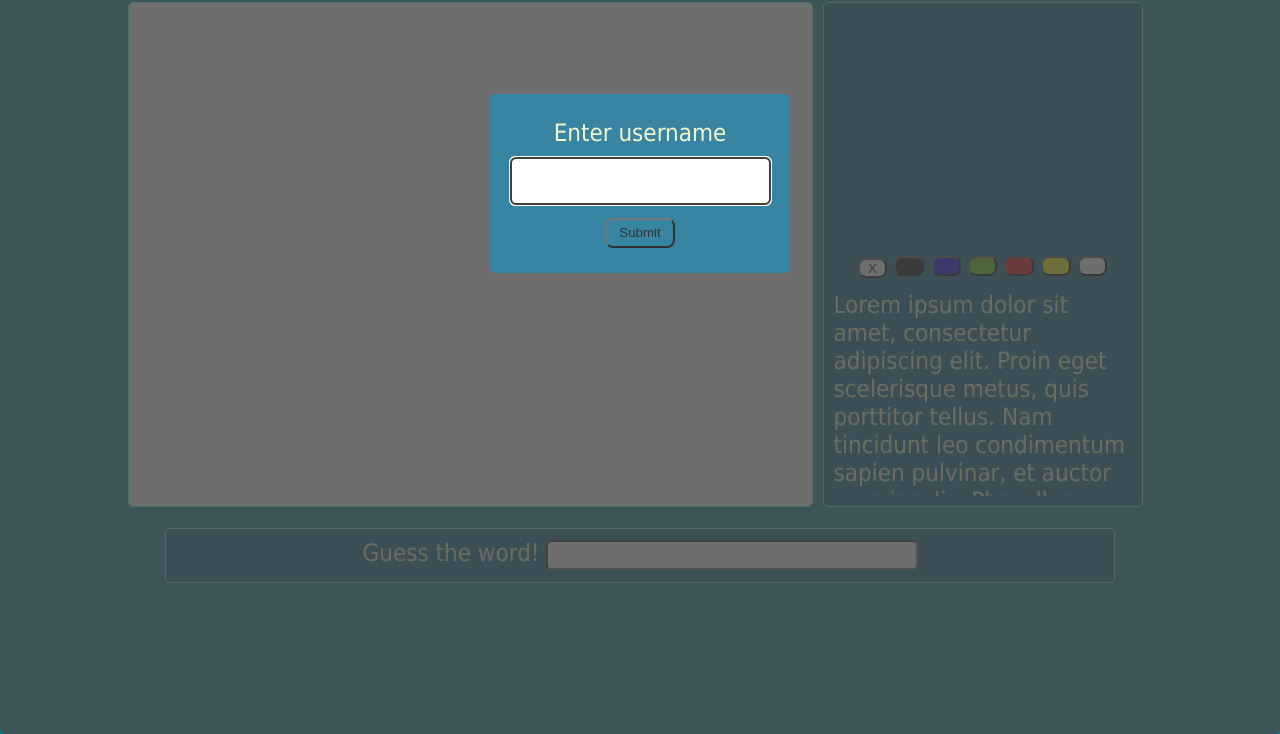
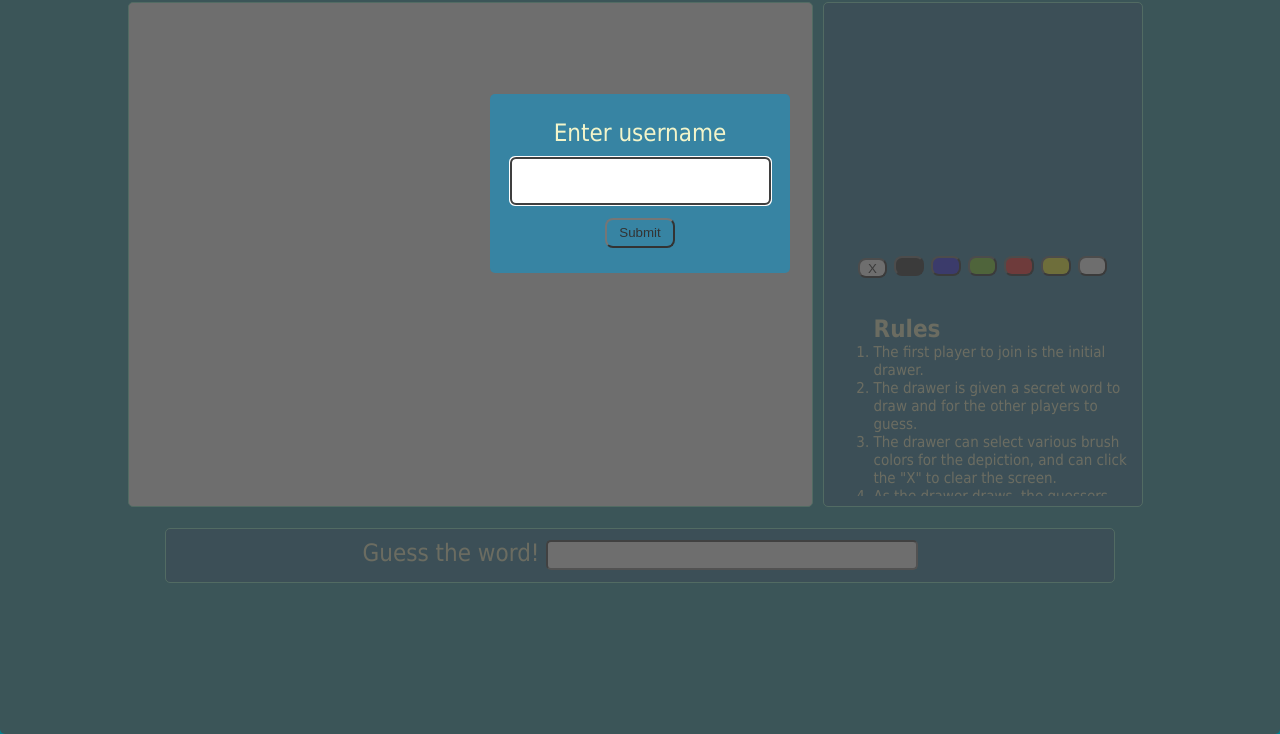
Before and after one commit to jmurphy2404/Pictionary, a website: page public/index.html in a window 1280 px wide. Shown: the part 66-800 px from the top of the page. Drawn offline with nearby package versions, Linux system fonts and the light colour scheme; no server answers.

Commit message:
added rules in place of chatbox placeholder, css fixes

```diff
--- a/public/default.css
+++ b/public/default.css
@@ -126,6 +126,11 @@ ul > li {
     word-wrap: break-word;
 }
 
+ol > li {
+    font-size: 15px;
+    font-style: bold;
+}
+
 .draw-buttons, #guesses {
     text-align: center;
     margin-bottom: 5px;
--- a/public/index.html
+++ b/public/index.html
@@ -35,7 +35,15 @@
 	            </div>
 	            <div class="chat">
 	            	<!-- replace with <ul> tags and make a jquery to insert the chat items as lis in the chat-box -->
-	            	<p>Lorem ipsum dolor sit amet, consectetur adipiscing elit. Proin eget scelerisque metus, quis porttitor tellus. Nam tincidunt leo condimentum sapien pulvinar, et auctor urna iaculis. Phasellus facilisis rhoncus egestas. Donec nec quam ut nisi aliquet elementum sit amet vitae tortor. Vivamus sagittis nec sapien in euismod. Morbi nec enim ligula. Donec dictum leo luctus bibendum tincidunt. Quisque pulvinar nunc leo, sit amet iaculis nisi lobortis a. Vestibulum rutrum porttitor quam et pulvinar. Aliquam id vehicula lectus. Nam commodo egestas sem eu dictum. Aenean tristique libero id leo posuere, id hendrerit purus ornare. Ut molestie tortor in sagittis rhoncus. Suspendisse a nisi in elit rhoncus iaculis.</p>
+	            	<ol>
+	            		<strong>Rules</strong>
+	            		<li>The first player to join is the initial drawer.</li>
+	            		<li>The drawer is given a secret word to draw and for the other players to guess.</li>
+	            		<li>The drawer can select various brush colors for the depiction, and can click the "X" to clear the screen.</li>
+	            		<li>As the drawer draws, the guessers can input as many guesses as they want, until the correct answer is input.</li>
+	            		<li>Whoever correctly guesses the secret word takes over as drawer - be careful, guesses are case sensitive!</li>
+	            		<li>At any time, the drawer can double click a guesser's name and allow them to become the drawer.</li>
+	            	</ol>
 	            </div>
 	        </div>
 	    <div id="top-message">
```
